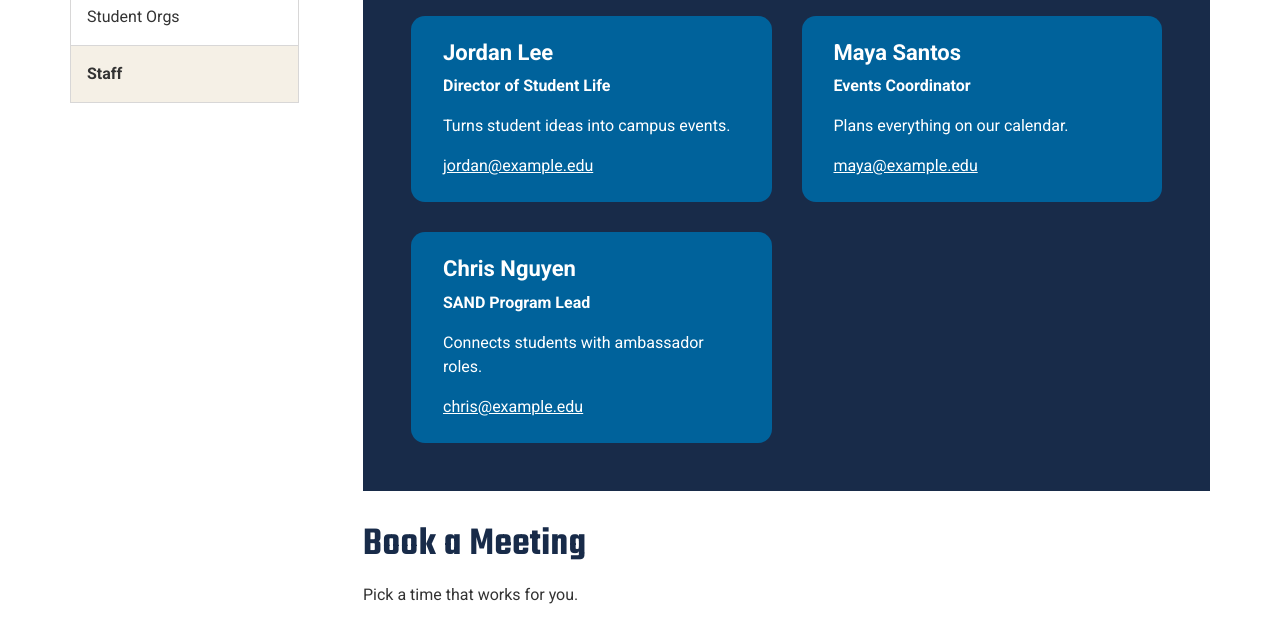
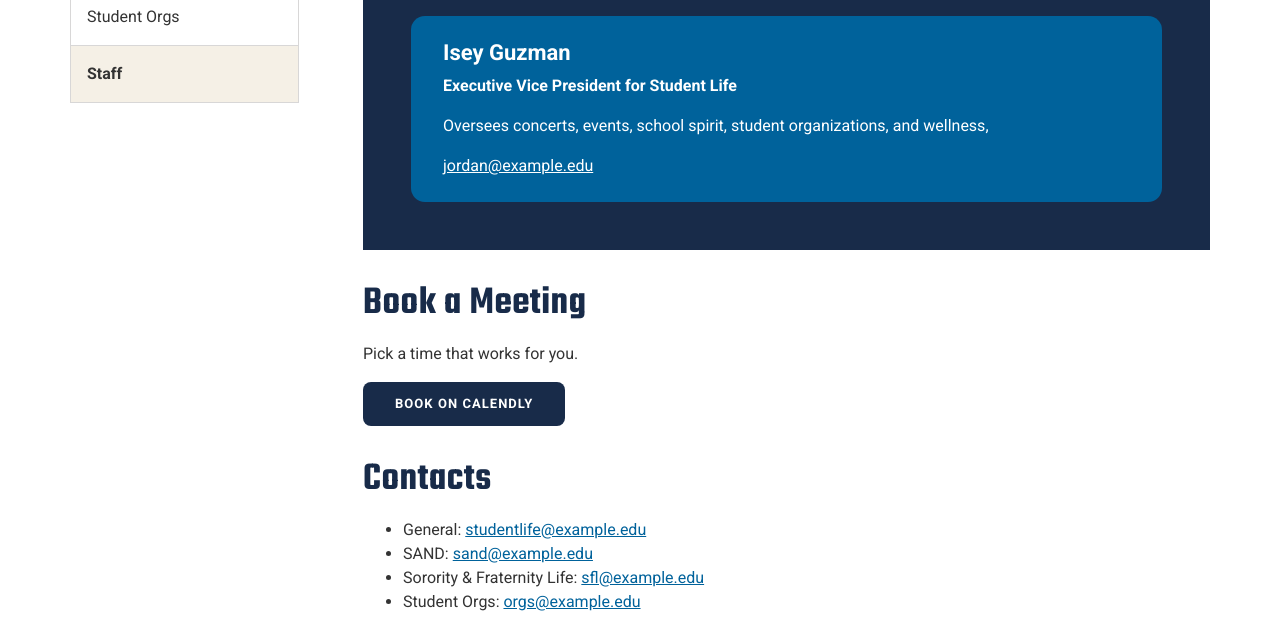
Before and after one commit to JamesVillanueva-Dev/AS_website, a plain HTML site: page staff.html in a window 1280 px wide. Shown: the part 450-1070 px from the top of the page. Drawn offline with Linux system fonts and the light colour scheme.

Commit message:
updated to be Isey for the team

```diff
--- a/staff.html
+++ b/staff.html
@@ -60,22 +60,10 @@
         <h2>Meet the Team</h2>
         <ul class="card-list">
           <li>
-            <h3>Jordan Lee</h3>
-            <p><strong>Director of Student Life</strong></p>
-            <p>Turns student ideas into campus events.</p>
+            <h3>Isey Guzman</h3>
+            <p><strong>Executive Vice President for Student Life</strong></p>
+            <p>Oversees concerts, events, school spirit, student organizations, and wellness,</p>
             <p><a href="mailto:jordan@example.edu">jordan@example.edu</a></p>
-          </li>
-          <li>
-            <h3>Maya Santos</h3>
-            <p><strong>Events Coordinator</strong></p>
-            <p>Plans everything on our calendar.</p>
-            <p><a href="mailto:maya@example.edu">maya@example.edu</a></p>
-          </li>
-          <li>
-            <h3>Chris Nguyen</h3>
-            <p><strong>SAND Program Lead</strong></p>
-            <p>Connects students with ambassador roles.</p>
-            <p><a href="mailto:chris@example.edu">chris@example.edu</a></p>
           </li>
         </ul>
       </section>
```
